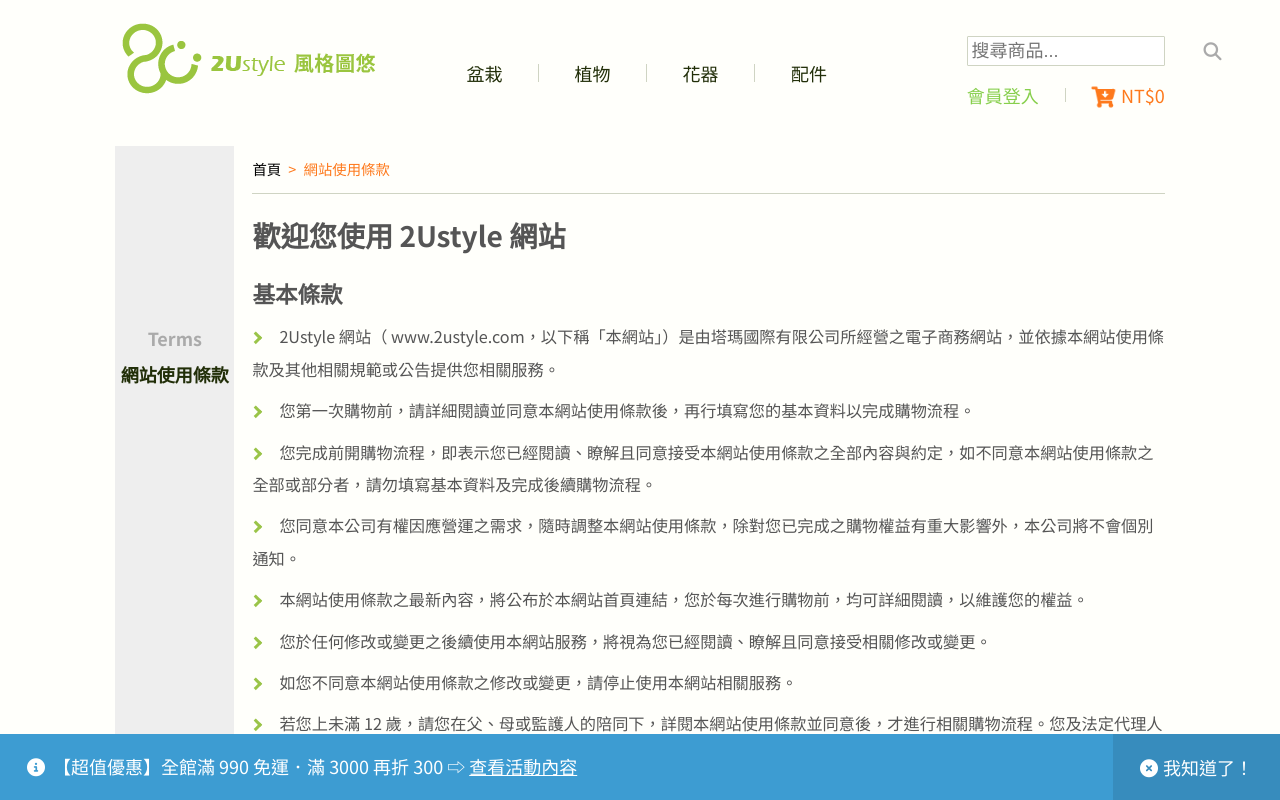
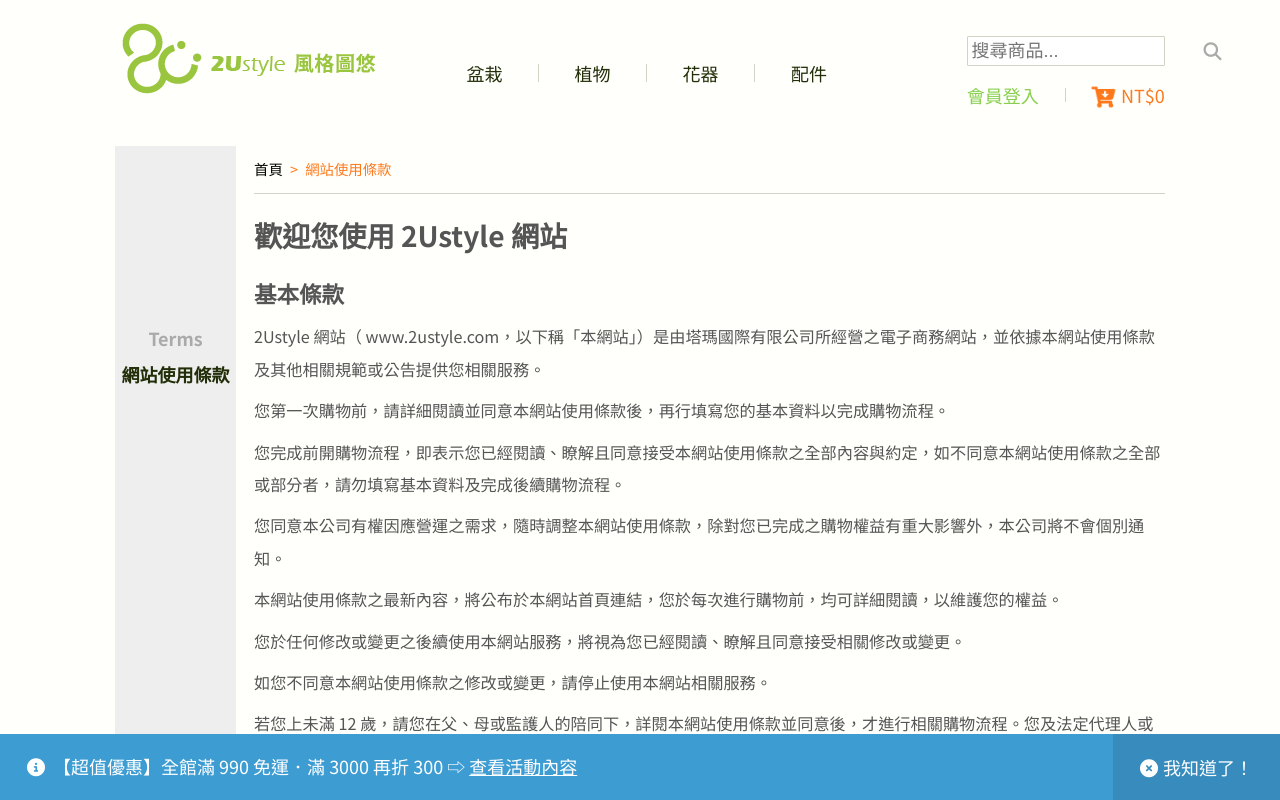
Before and after one commit to RediChen/web_remake_2Ustyle, a React (Create React App) app: page /terms in a window 1280 px wide. Shown: the top 800 px of the page. Built offline with nearby package versions, Linux system fonts and the light colour scheme.

Commit message:
將 listArrow 更換為 FA icon
以利排版計算和管理，建立 chevron-tight樣式

```diff
--- a/src/00_commonComponents/listArrow/listArrow.tsx
+++ b/src/00_commonComponents/listArrow/listArrow.tsx
@@ -1,15 +1,5 @@
-import { CSSProperties, FC } from "react";
+import { FC } from "react";
 
-const ListArrow:FC = () => {
-    const style:CSSProperties = {
-        padding: "3px",
-        marginRight: "1rem",
-        display: "inline-block",
-        borderStyle: "solid",
-        borderColor: "#9ac448",
-        borderWidth: "0 3px 3px 0",
-        transform: "rotate(-45deg) translateY(-1px)"
-    };
-    return (<i style={style}></i>);
-}
+const ListArrow: FC = () =>
+    <i className="chevron-right"></i>
 export default ListArrow;
--- a/src/style/style.sass
+++ b/src/style/style.sass
@@ -55,3 +55,8 @@ body
     font-family: "Font Awesome 5 Free"
     font-weight: 900
 // Icon from font Awesome END
+.chevron-right::before
+    @extend .font-awesome-solid
+    content: '\f054'
+    color: $color-theme-1
+    margin-right: 1rem
```
